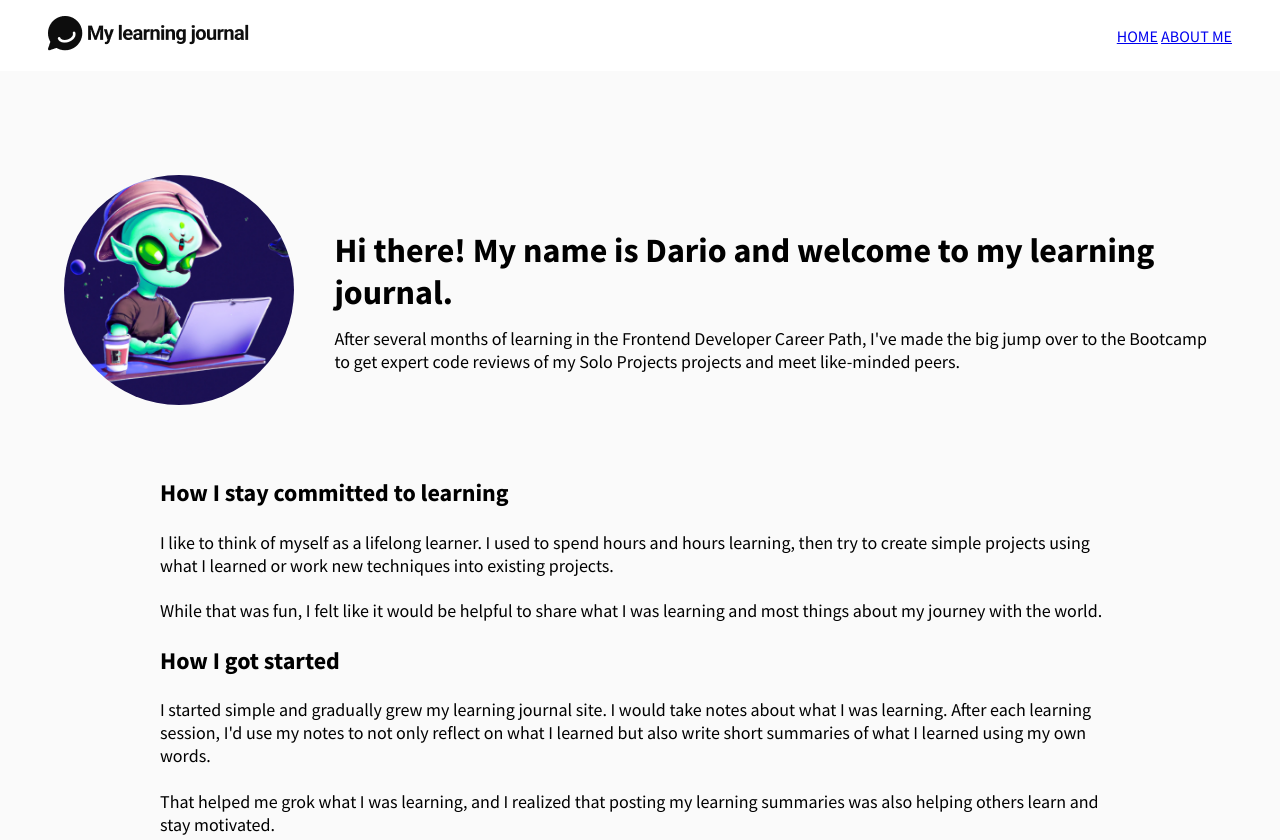
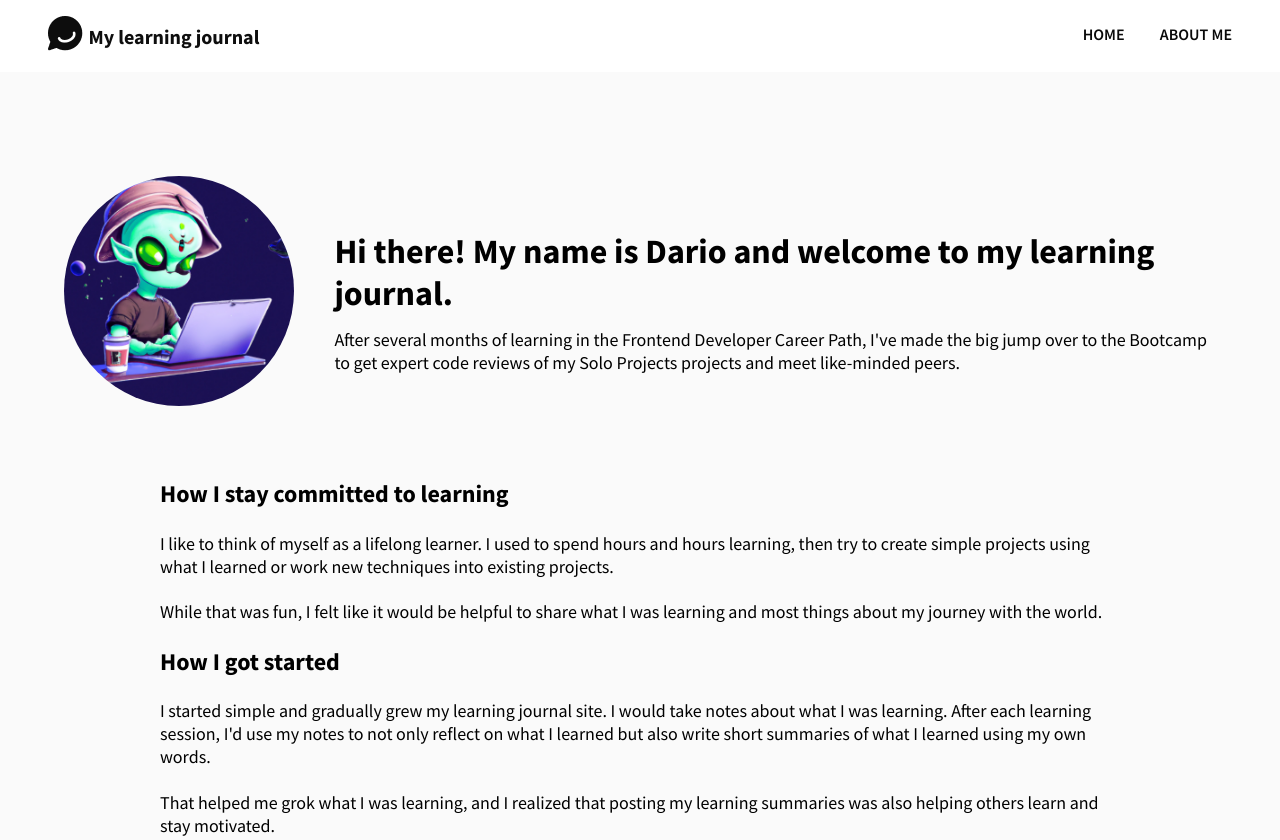
Before and after one commit to syruux/learning-journal, a plain HTML site: page about.html in a window 1280 px wide. Shown: the top 840 px of the page. Drawn offline with Linux system fonts and the light colour scheme.

Commit message:
final changes (nav-bar, smooth scrolling)

```diff
--- a/about.html
+++ b/about.html
@@ -15,8 +15,12 @@
 
 <body>
     <nav>
-        <a href="index.html"><img src="images/logo.png" alt="My Learning Journal logo"></a>
-        <div>
+        <div class="nav-logo">
+            <a href="index.html"><img src="images/image 17.png" alt="logo image"></a>
+            <a href="index.html">My learning journal</a>
+        </div>
+
+        <div class="nav-links">
             <a href="index.html">HOME</a>
             <a href="about.html">ABOUT ME</a>
         </div>
--- a/stylesheet/style.css
+++ b/stylesheet/style.css
@@ -1,5 +1,9 @@
 *, *::after, *::before {
     box-sizing: border-box;
+}
+
+html {
+    scroll-behavior: smooth;
 }
 
 html,
@@ -212,6 +216,7 @@ footer span {
     text-decoration: underline;
     margin-top: 2.5em;
     cursor: pointer;
+    color: #090909;
 }
 
 /* DisplayNone blog */
```
Also changed, not shown: journeypost.html (+6 -2 lines).
